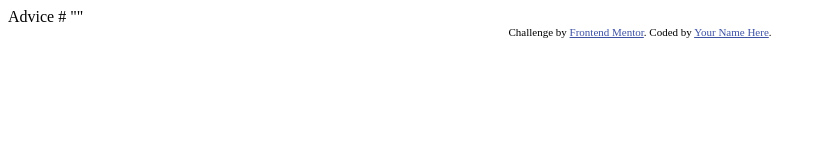
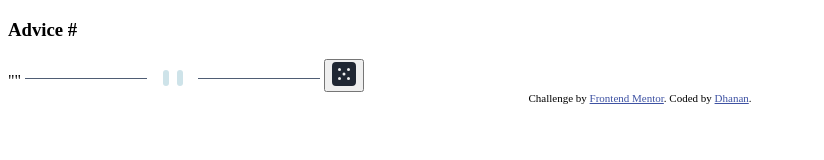
Before and after one commit to dhananjayandayalan/advice-generator-app-main, a plain HTML site: page index.html in a window 1280 px wide. Shown: the whole page, without its empty margins (0-824 px from the left). Drawn offline with Linux system fonts and the light colour scheme.

Commit message:
HTML completed

```diff
--- a/index.html
+++ b/index.html
@@ -1,8 +1,10 @@
 <!DOCTYPE html>
 <html lang="en">
+
 <head>
   <meta charset="UTF-8">
-  <meta name="viewport" content="width=device-width, initial-scale=1.0"> <!-- displays site properly based on user's device -->
+  <meta name="viewport" content="width=device-width, initial-scale=1.0">
+  <!-- displays site properly based on user's device -->
 
   <link rel="icon" type="image/png" sizes="32x32" href="./images/favicon-32x32.png">
 
@@ -10,19 +12,33 @@
 
   <!-- Feel free to remove these styles or customise in your own stylesheet 👍 -->
   <style>
-    .attribution { font-size: 11px; text-align: center; }
-    .attribution a { color: hsl(228, 45%, 44%); }
+    .attribution {
+      font-size: 11px;
+      text-align: center;
+    }
+
+    .attribution a {
+      color: hsl(228, 45%, 44%);
+    }
   </style>
 </head>
+
 <body>
 
-  Advice #<!-- Advice ID goes here -->
+  <main>
+    <section>
+      <h3>Advice #<span id="adviceId"></span></h3>
 
-  "<!-- Advice text goes here -->"
+      "<span id="advice"></span>"
+      <img src="./images/pattern-divider-mobile.svg" alt="Divider Graphics" aria-hidden="auto">
+      <button><img src="./images/icon-dice.svg" alt="Dice Icon" aria-hidden="true"></button>
+    </section>
+  </main>
 
-  <div class="attribution">
+  <footer class="attribution">
     Challenge by <a href="https://www.frontendmentor.io?ref=challenge" target="_blank">Frontend Mentor</a>.
-    Coded by <a href="#">Your Name Here</a>.
-  </div>
+    Coded by <a href="https://twitter.com/dhananstonks" target="_blank">Dhanan</a>.
+  </footer>
 </body>
+
 </html>
```
